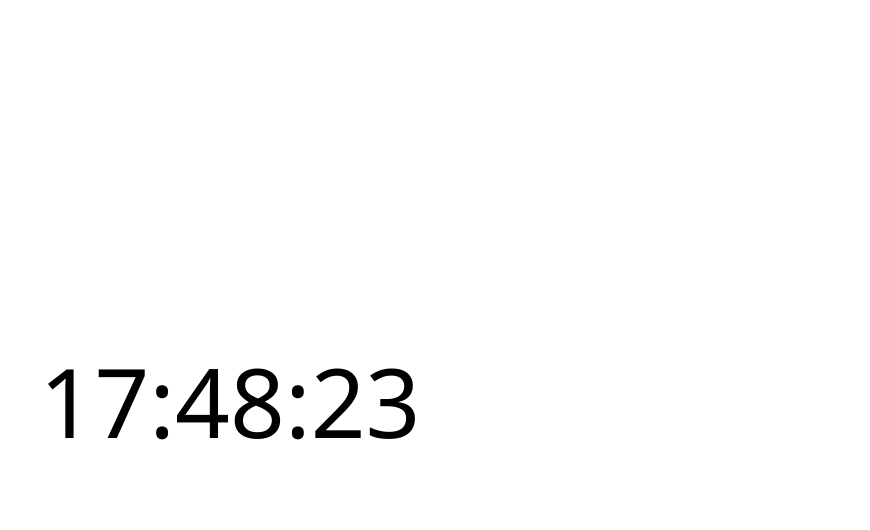
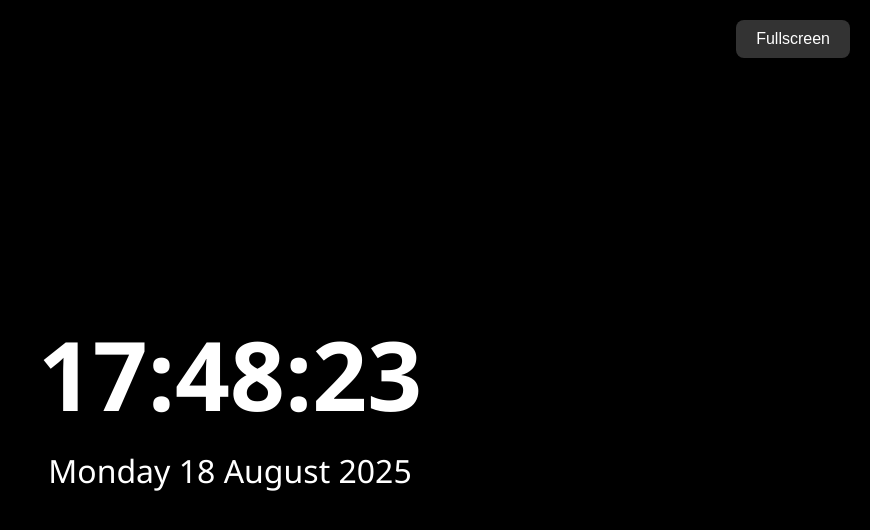
Before and after one commit to KaloyanSyS32/deskclock, a plain HTML site: page index.html in a window 1280 px wide. Shown: the whole page, without its empty margins (410-1280 px from the left). Drawn offline with Linux system fonts and the light colour scheme.

Commit message:
Fixed Sleep Issues

```diff
--- a/index.html
+++ b/index.html
@@ -2,56 +2,105 @@
 <html lang="en">
 <head>
   <meta charset="UTF-8">
-  <title>Clock</title>
+  <title>Fullscreen Clock</title>
   <style>
     body {
       margin: 0;
       display: flex;
+      flex-direction: column;
       justify-content: center;
       align-items: center;
       height: 100vh;
-      background: #fff;
-      color: #000;
+      background: #000;  /* Day = black background */
+      color: #fff;       /* Day = white text */
       font-family: "Segoe UI", sans-serif;
-      font-size: 6rem;
-      transition: background 0.6s, color 0.6s;
+      transition: background 0.6s ease, color 0.6s ease;
     }
 
+    .clock {
+      font-size: 6rem;
+      font-weight: bold;
+    }
+
+    .date {
+      font-size: 2rem;
+      margin-top: 10px;
+    }
+
+    /* Fullscreen button in top-right */
+    #fullscreen-btn {
+      position: fixed;
+      top: 20px;
+      right: 20px;
+      padding: 10px 20px;
+      font-size: 1rem;
+      border: none;
+      border-radius: 8px;
+      cursor: pointer;
+      background: rgba(255, 255, 255, 0.2);
+      color: #fff;
+      backdrop-filter: blur(5px);
+      transition: opacity 0.3s ease;
+      z-index: 1000;
+    }
+
+    #fullscreen-btn.hidden {
+      opacity: 0;
+      pointer-events: none;
+    }
+
+    /* Night mode */
     body.night {
       background: #111;
-      color: #888;  /* dimmed text, almost blends with bg */
+      color: #888;  /* dimmed text for night */
     }
   </style>
 </head>
 <body>
-  <div id="clock"></div>
+  <div class="clock" id="clock">00:00:00</div>
+  <div class="date" id="date">Monday, January 1, 1970</div>
+  <button id="fullscreen-btn">Fullscreen</button>
 
   <script>
+    const clock = document.getElementById("clock");
+    const date = document.getElementById("date");
+    const btn = document.getElementById("fullscreen-btn");
+
+    // Clock + date updater
     function updateClock() {
       const now = new Date();
-      const time = now.toLocaleTimeString("en-GB", { hour12: false });
-      document.getElementById("clock").textContent = time;
+      clock.textContent = now.toLocaleTimeString("en-GB");
+      date.textContent = now.toLocaleDateString("en-GB", {
+        weekday: "long",
+        year: "numeric",
+        month: "long",
+        day: "numeric"
+      });
     }
     setInterval(updateClock, 1000);
     updateClock();
 
-    // Swipe down toggles night mode
-    let startY = null;
-    document.addEventListener("touchstart", e => startY = e.touches[0].clientY);
-    document.addEventListener("touchend", e => {
-      if (startY !== null) {
-        const endY = e.changedTouches[0].clientY;
-        if (endY - startY > 50) { // swipe down
-          document.body.classList.toggle("night");
-        }
-        startY = null;
+    // Fullscreen button click
+    btn.addEventListener("click", () => {
+      document.documentElement.requestFullscreen().then(() => {
+        btn.classList.add("hidden"); // hide button once fullscreen
+      });
+    });
+
+    // Show button again if fullscreen exits
+    document.addEventListener("fullscreenchange", () => {
+      if (!document.fullscreenElement) {
+        btn.classList.remove("hidden");
       }
     });
 
-    // Optional: allow mouse scroll down as well
-    document.addEventListener("wheel", e => {
-      if (e.deltaY > 0) document.body.classList.toggle("night");
-    });
+    // Night mode based on time
+    function checkTheme() {
+      const hour = new Date().getHours();
+      document.body.classList.toggle("night", hour >= 20 || hour < 7);
+    }
+    setInterval(checkTheme, 60000);
+    checkTheme();
   </script>
 </body>
 </html>
```
